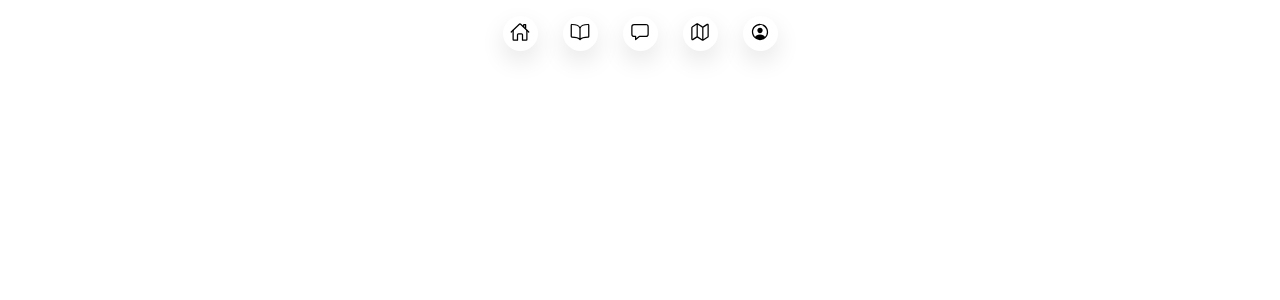
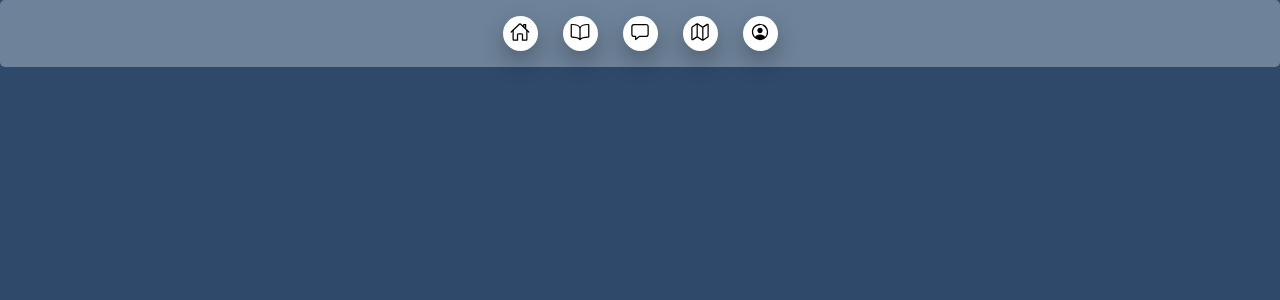
Before and after one commit to gennhonglin/capstone-client, a React (Create React App) app: page /location in a window 1280 px wide. Shown: the top 300 px of the page. Built offline with nearby package versions, Linux system fonts and the light colour scheme.

Commit message:
Developed a little bit of the homepage by adding the navigation and linked Homepage and Location page to the nav bar and will come back to this and work on it later

```diff
--- a/src/Pages/Location/Location.js
+++ b/src/Pages/Location/Location.js
@@ -2,9 +2,9 @@ import Header from "../../components/Header/Header";
 import "./Location.scss";
 
 function Location() {
-    return(
-        <div>
-            <Header/>
+    return (
+        <div className="location">
+            <Header />
         </div>
     )
 }
--- a/src/Pages/Location/Location.scss
+++ b/src/Pages/Location/Location.scss
@@ -0,0 +1,4 @@
+.location {
+    height: 100vh;
+    background-color: #2E496A;
+}
--- a/src/components/Header/Header.scss
+++ b/src/components/Header/Header.scss
@@ -2,6 +2,8 @@
     display: flex;
     justify-content: center;
     align-items: center;
+    background-color: rgba(174,189,202,0.5);
+    border-radius: 5px;
 
     &__list {
         padding-left: 1rem;
@@ -16,7 +18,7 @@
             width: 2.1875rem;
             height: 2.1875rem;
             background: #fff;
-            box-shadow: 0 10px 25px rgba(0, 0, 0, 0.1);
+            box-shadow: 0 10px 25px rgba(0, 0, 0, 0.3);
             cursor: pointer;
             display: flex;
             justify-content: center;
@@ -34,7 +36,7 @@
                 position: absolute;
                 inset: 0;
                 border-radius: 60px;
-                background: linear-gradient(45deg, rgba(120,149,178,1), rgba(245,239,230,1));
+                // background: linear-gradient(45deg, rgba(120,149,178,1), rgba(245,239,230,1));
                 opacity: 0;
                 transition: 0.5s;
             }
@@ -67,7 +69,6 @@
             &__title {
                 font-size: .75rem;
                 text-transform: uppercase;
-                letter-spacing: 0.1em;
                 transition: 0.5s;
                 transition-delay: 0s;
                 transform: scale(0);
```
Also changed, not shown: 1 other file (tests, documents, lock files or other folders).
